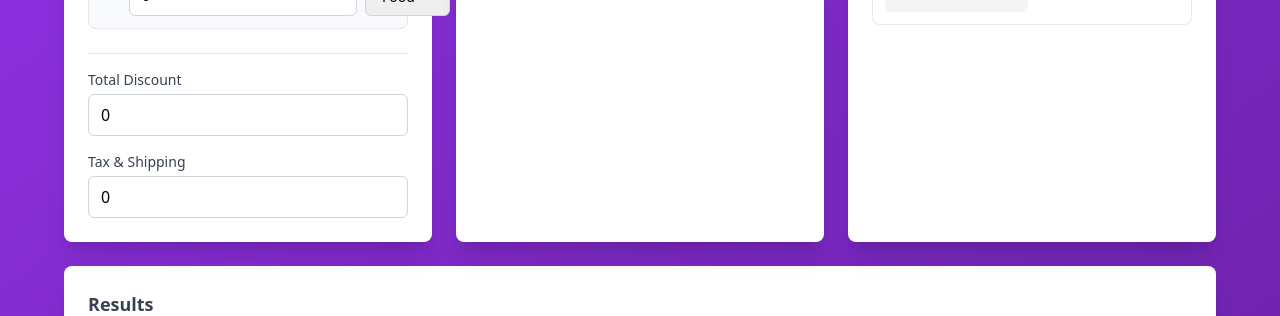
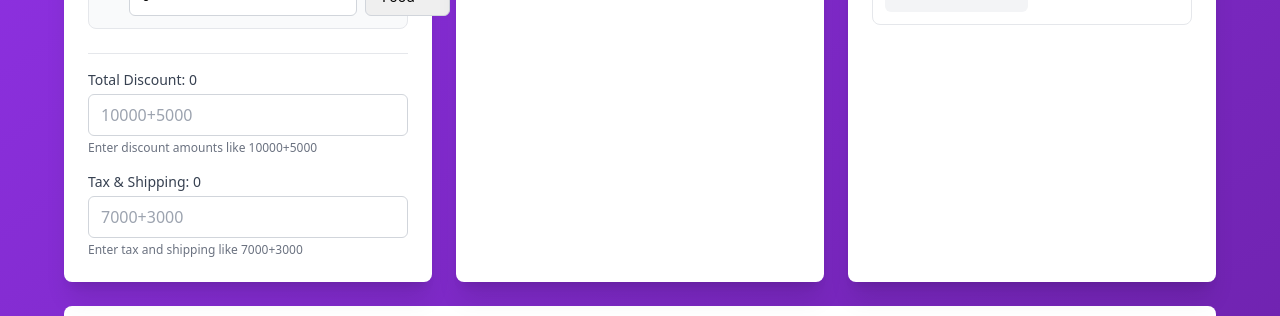
Before and after one commit to yughoz/bolt-nekolator, a React (Vite) app: page /expert in a window 1280 px wide. Shown: the part 349-665 px from the top of the page. Built offline with nearby package versions, Linux system fonts and the light colour scheme; no server answers.

Commit message:
Change Expert Calculator discount and tax to text inputs

```diff
--- a/src/components/ExpertCalculator/ExpertCalculator.tsx
+++ b/src/components/ExpertCalculator/ExpertCalculator.tsx
@@ -9,6 +9,7 @@ import type { Item, Person, Assignment } from '../../types/expert';
 import { calculateExpertTotals } from '../../utils/expertCalculations';
 import { saveExpertCalculation, updateExpertCalculation } from '../../services/expertCalculationService';
 import type { ExpertCalculationData } from '../../services/expertCalculationService';
+import { parseAdditionString } from '../../utils/calculations';
 
 interface ExpertCalculatorProps {
   calculationId?: string;
@@ -33,6 +34,8 @@ export const ExpertCalculator: React.FC<ExpertCalculatorProps> = ({
     dataToUse?.persons || [{ id: '1', name: '', color: '#8B5CF6' }]
   ]);
   const [assignments, setAssignments] = useState<Assignment[]>(dataToUse?.assignments || []);
+  const [discountValue, setDiscountValue] = useState('');
+  const [taxValue, setTaxValue] = useState('');
   const [discount, setDiscount] = useState(dataToUse?.discount || 0);
   const [tax, setTax] = useState(dataToUse?.tax || 0);
   const [receiptData, setReceiptData] = useState(dataToUse?.receiptData || null);
@@ -116,6 +119,8 @@ export const ExpertCalculator: React.FC<ExpertCalculatorProps> = ({
         items,
         persons,
         assignments,
+        discountValue,
+        taxValue,
         discount,
         tax,
         subtotal: totals.subtotal,
@@ -269,27 +274,33 @@ export const ExpertCalculator: React.FC<ExpertCalculatorProps> = ({
             <div className="mt-6 space-y-4 pt-4 border-t border-gray-200">
               <div>
                 <label className="block text-sm font-medium text-gray-700 mb-1">
-                  Total Discount
+                  Total Discount: {new Intl.NumberFormat('id-ID').format(Math.round(discount))}
                 </label>
                 <input
-                  type="number"
-                  value={discount}
-                  onChange={(e) => setDiscount(Number(e.target.value) || 0)}
+                  type="text"
+                  value={discountValue}
+                  onChange={(e) => handleDiscountChange(e.target.value)}
+                  placeholder="10000+5000"
                   className="w-full px-3 py-2 border border-gray-300 rounded-md focus:outline-none focus:ring-2 focus:ring-purple-500 min-h-[40px]"
-                  placeholder="0"
                 />
+                <p className="text-xs text-gray-500 mt-1">
+                  Enter discount amounts like 10000+5000
+                </p>
               </div>
               <div>
                 <label className="block text-sm font-medium text-gray-700 mb-1">
-                  Tax & Shipping
+                  Tax & Shipping: {new Intl.NumberFormat('id-ID').format(Math.round(tax))}
                 </label>
                 <input
-                  type="number"
-                  value={tax}
-                  onChange={(e) => setTax(Number(e.target.value) || 0)}
+                  type="text"
+                  value={taxValue}
+                  onChange={(e) => handleTaxChange(e.target.value)}
+                  placeholder="7000+3000"
                   className="w-full px-3 py-2 border border-gray-300 rounded-md focus:outline-none focus:ring-2 focus:ring-purple-500 min-h-[40px]"
-                  placeholder="0"
                 />
+                <p className="text-xs text-gray-500 mt-1">
+                  Enter tax and shipping like 7000+3000
+                </p>
               </div>
             </div>
           </div>
--- a/src/lib/supabase.ts
+++ b/src/lib/supabase.ts
@@ -55,6 +55,8 @@ export type Database = {
           items: Item[];
           persons: Person[];
           assignments: Assignment[];
+          discount_value: string;
+          tax_value: string;
           discount: number;
           tax: number;
           subtotal: number;
@@ -68,6 +70,8 @@ export type Database = {
           items?: Item[];
           persons?: Person[];
           assignments?: Assignment[];
+          discount_value?: string;
+          tax_value?: string;
           discount?: number;
           tax?: number;
           subtotal?: number;
@@ -81,6 +85,8 @@ export type Database = {
           items?: Item[];
           persons?: Person[];
           assignments?: Assignment[];
+          discount_value?: string;
+          tax_value?: string;
           discount?: number;
           tax?: number;
           subtotal?: number;
--- a/src/services/expertCalculationService.ts
+++ b/src/services/expertCalculationService.ts
@@ -6,6 +6,8 @@ export interface ExpertCalculationData {
   items: Item[];
   persons: Person[];
   assignments: Assignment[];
+  discountValue?: string;
+  taxValue?: string;
   discount: number;
   tax: number;
   subtotal: number;
@@ -21,6 +23,8 @@ export const saveExpertCalculation = async (data: ExpertCalculationData): Promis
         items: data.items,
         persons: data.persons,
         assignments: data.assignments,
+        discount_value: data.discountValue || '',
+        tax_value: data.taxValue || '',
         discount: data.discount,
         tax: data.tax,
         subtotal: data.subtotal,
@@ -60,6 +64,8 @@ export const getExpertCalculation = async (id: string): Promise<ExpertCalculatio
       items: data.items,
       persons: data.persons,
       assignments: data.assignments,
+      discountValue: data.discount_value || '',
+      taxValue: data.tax_value || '',
       discount: data.discount,
       tax: data.tax,
       subtotal: data.subtotal,
@@ -80,6 +86,8 @@ export const updateExpertCalculation = async (id: string, data: Partial<ExpertCa
         items: data.items,
         persons: data.persons,
         assignments: data.assignments,
+        discount_value: data.discountValue,
+        tax_value: data.taxValue,
         discount: data.discount,
         tax: data.tax,
         subtotal: data.subtotal,
```
